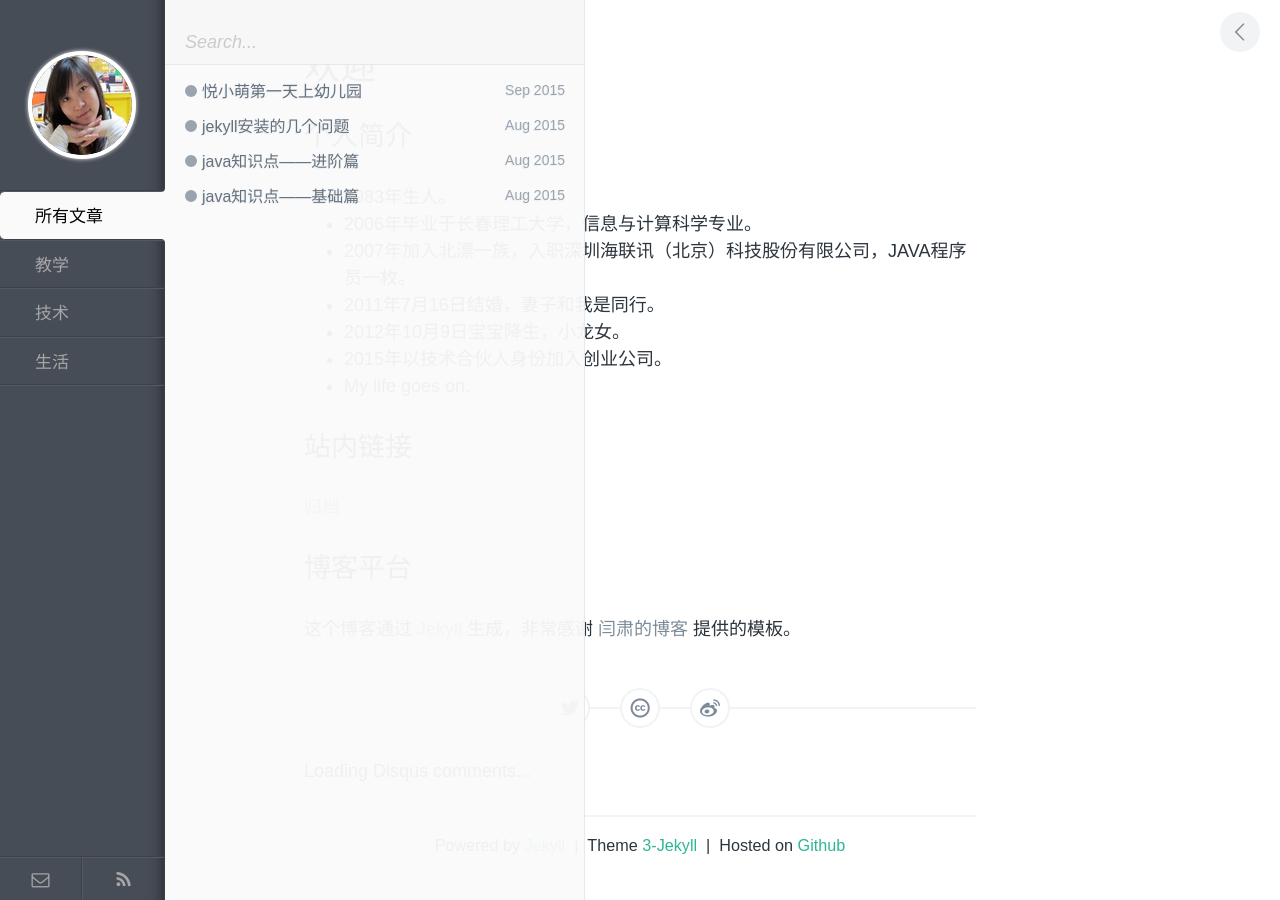
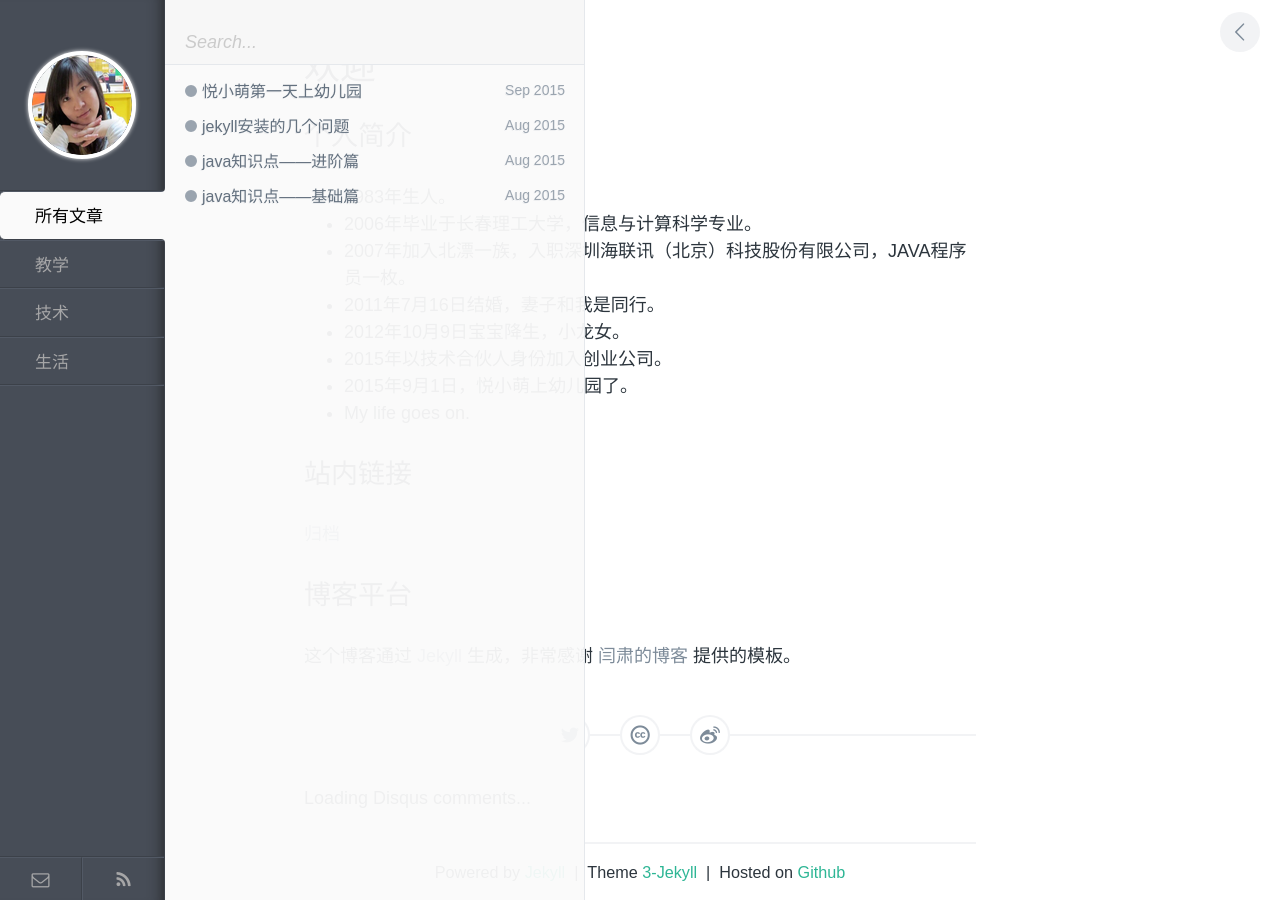
Before and after one commit to DrizztM/DrizztM.github.io, a Jekyll site: the page built from index.md, in a window 1280 px wide. Built offline with Jekyll 4.4.1, drawn with Linux system fonts in a browser that asks for light colours; Markdown is read by kramdown in place of the engine named in the settings; comment, search, counter and statistics services are not loaded.

Commit message:
修改内容

```diff
--- a/index.md
+++ b/index.md
@@ -11,6 +11,7 @@ title: 欢迎
 - 2011年7月16日结婚，妻子和我是同行。
 - 2012年10月9日宝宝降生，小龙女。
 - 2015年以技术合伙人身份加入创业公司。
+- 2015年9月1日，悦小萌上幼儿园了。
 - My life goes on.
 
 ## 站内链接
```
